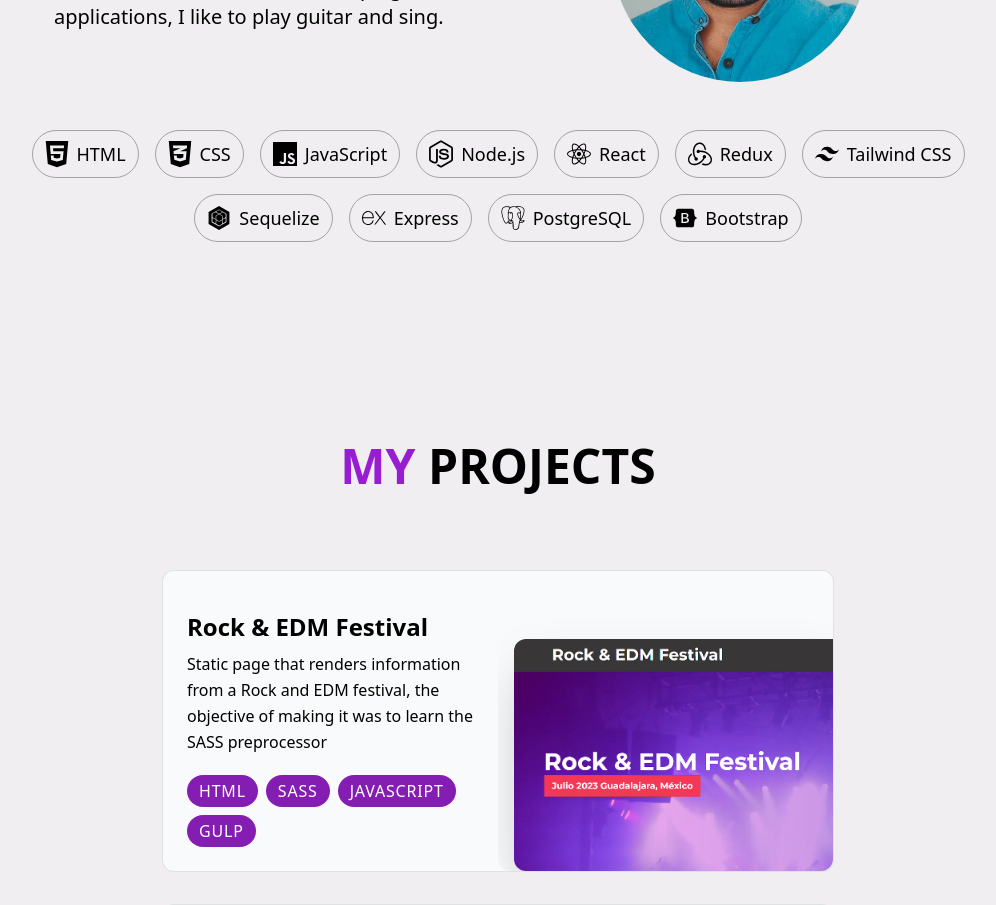
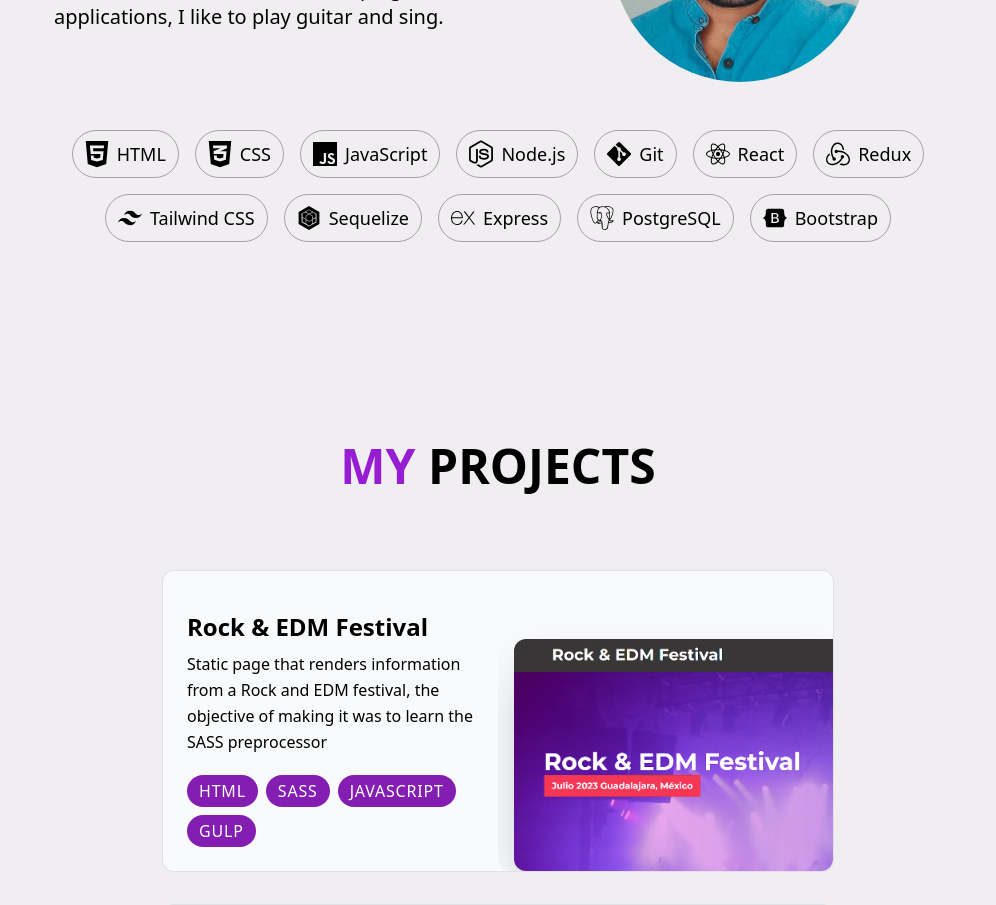
Before and after one commit to RSuarezLastra/Portfolio, a React (Vite) app: page / in a window 1280 px wide. Shown: the part 1000-1905 px from the top of the page, without its empty margins (142-1138 px from the left). Built offline with nearby package versions, Linux system fonts and the light colour scheme.

Commit message:
agregando skill

```diff
--- a/src/components/Skills.jsx
+++ b/src/components/Skills.jsx
@@ -1,5 +1,5 @@
 import { motion } from 'framer-motion';
-import { FaHtml5, FaCss3Alt, FaJs, FaNodeJs, FaReact, FaBootstrap } from 'react-icons/fa';
+import { FaHtml5, FaCss3Alt, FaJs, FaNodeJs, FaReact, FaBootstrap, FaGitAlt } from 'react-icons/fa';
 import { SiRedux, SiTailwindcss, SiSequelize, SiExpress, SiPostgresql } from 'react-icons/si';
 
 const skillsData = [
@@ -7,6 +7,7 @@ const skillsData = [
     { name: 'CSS', icon: <FaCss3Alt size={30} /> },
     { name: 'JavaScript', icon: <FaJs size={30} /> },
     { name: 'Node.js', icon: <FaNodeJs size={30} /> },
+    { name: 'Git', icon: <FaGitAlt size={30} /> },
     { name: 'React', icon: <FaReact size={30} /> },
     { name: 'Redux', icon: <SiRedux size={30} /> },
     { name: 'Tailwind CSS', icon: <SiTailwindcss size={30} /> },
```
